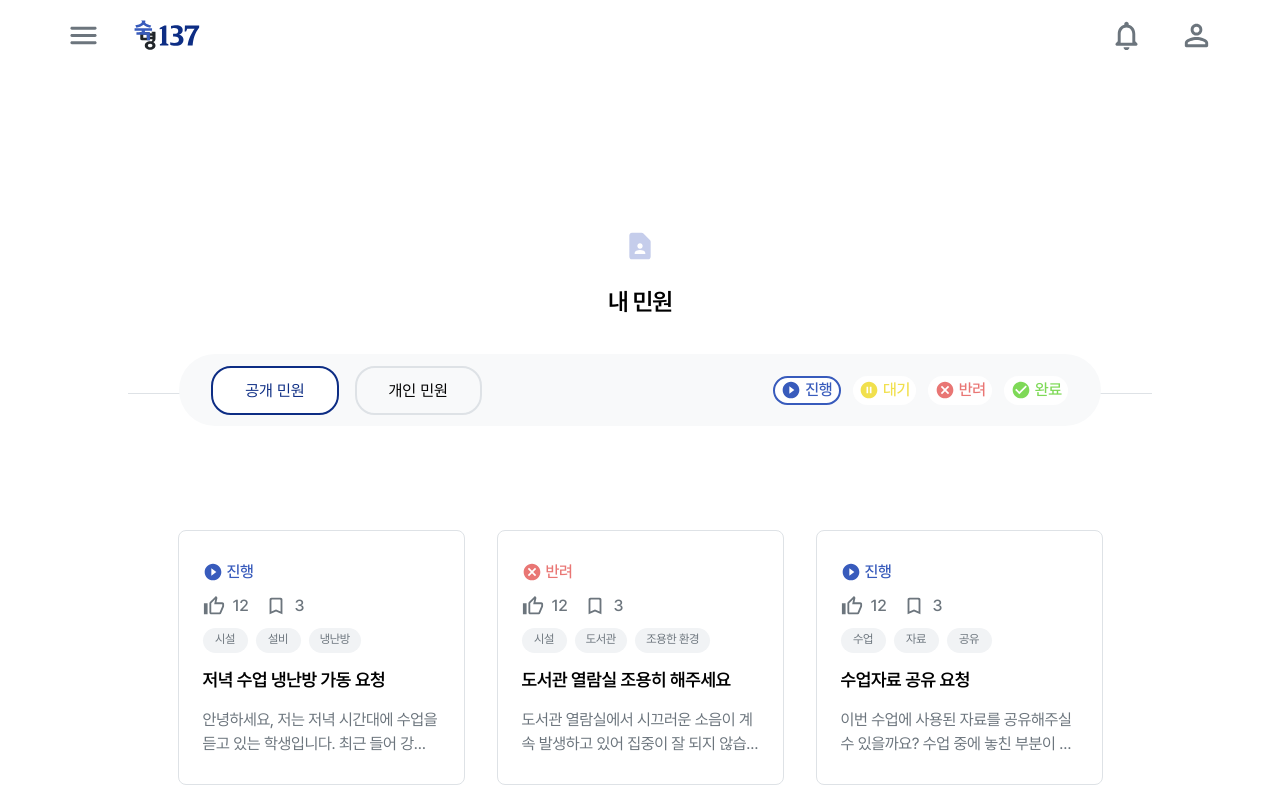
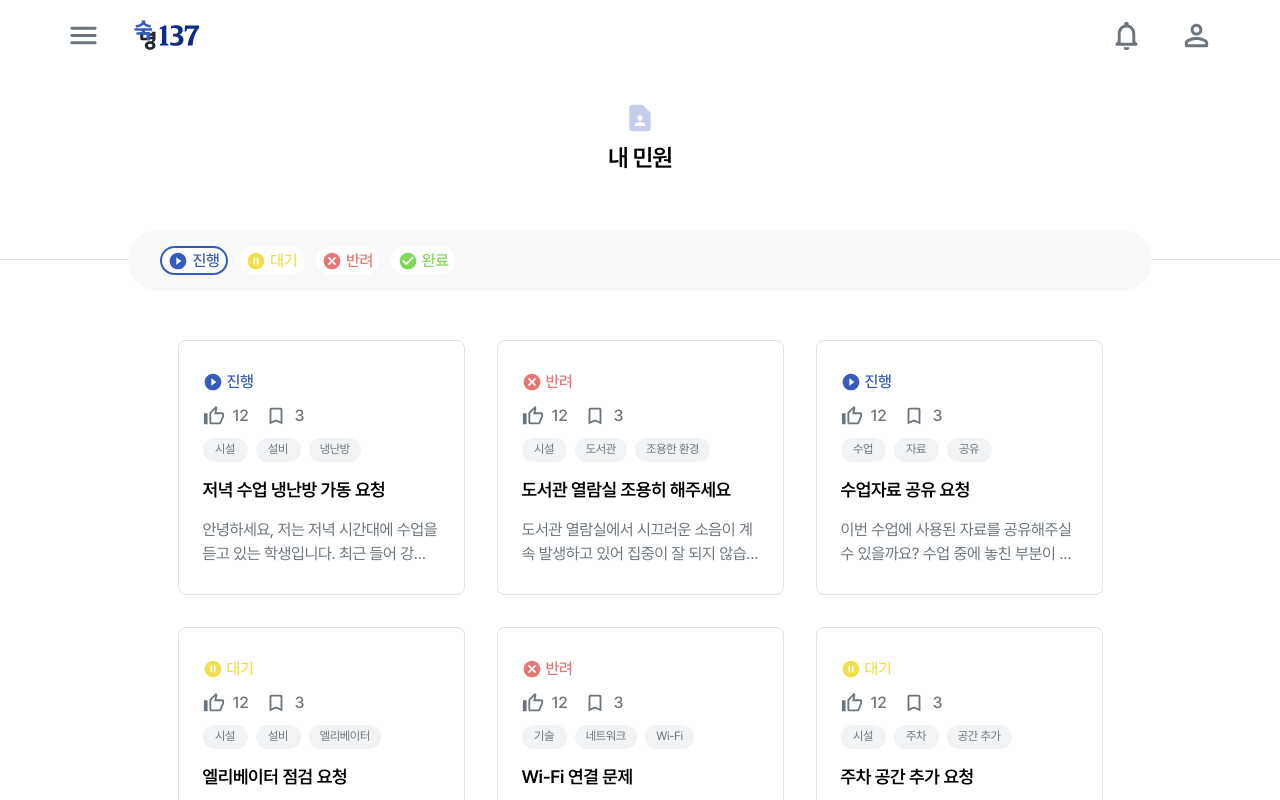
Before and after one commit to waieiches/SM-137-Frontend, a React (Vite) app: page /mypage/my-complaint in a window 1280 px wide. Shown: the top 800 px of the page. Built offline with nearby package versions, Linux system fonts and the light colour scheme.

Commit message:
design : 민원 컴포넌트의 배치를 그리드로 수정하고 요소간의 gap을 조정한다

```diff
--- a/src/pages/my-complaint/Complaint.tsx
+++ b/src/pages/my-complaint/Complaint.tsx
@@ -4,7 +4,6 @@ import { mockData } from "../../mockData";
 import { motion } from "framer-motion";
 import SvgIcon, { SvgIconProps } from "@mui/material/SvgIcon";
 import ContactPageRoundedIcon from "@mui/icons-material/ContactPageRounded";
-import React from "react";
 import FilterBar from "./ComplaintFilterBar";
 
 const Container = styled.div`
@@ -12,45 +11,57 @@ const Container = styled.div`
   flex-direction: column;
   align-items: center;
   width: 100%;
-  margin-top: 3rem;
+  gap: 3rem;
+`;
+
+const TitleContainer = styled.div`
+  display: flex;
+  flex-direction: column;
+  align-items: center;
+  justify-content: center;
 `;
 
 const ComplaintIcon = styled(SvgIcon)<SvgIconProps>`
   color: var(--disabled-primary);
   width: 2rem;
   height: 2rem;
-  margin-top: 7rem;
+  margin-top: 2rem;
 `;
 
 const ComplaintTitle = styled.h2`
-  margin: 1rem 0;
+  color: var(--gray6-black);
 `;
 
-const ComplaintLine = styled.div`
-  width: 100%;
-  height: 1px;
-  background-color: var(--gray3-border);
-  margin: 5% 0 1.5rem;
+const ComplaintContainer = styled.div`
+  display: flex;
+  justify-content: center;
+  align-items: center;
+  border-top: 1px solid var(--gray3-border);
+  padding: 5rem;
+  transform: translateY(-5rem);
+  z-index: 0;
+  width: 100vw;
 `;
 
+//complaint를 시작점부터 배치
 const ComplaintGrid = styled.div`
-  display: flex;
-  flex-wrap: wrap;
+  display: grid;
+  grid-template-columns: repeat(3, 1fr);
   gap: 2rem;
-  justify-content: center;
+  justify-content: start;
 `;
 
 const Complaint = () => {
-  const [isPublic, setIsPublic] = React.useState(true);
-
   return (
     <Container>
+      <TitleContainer>
         <ComplaintIcon component={ContactPageRoundedIcon} />
         <ComplaintTitle>내 민원</ComplaintTitle>
-      <ComplaintLine />
+      </TitleContainer>
 
-      <FilterBar isPublic={isPublic} setIsPublic={setIsPublic} />
+      <FilterBar />
 
+      <ComplaintContainer>
         <ComplaintGrid>
           {mockData.map((item, index) => (
             <motion.div
@@ -63,6 +74,7 @@ const Complaint = () => {
             </motion.div>
           ))}
         </ComplaintGrid>
+      </ComplaintContainer>
     </Container>
   );
 };
--- a/src/pages/my-complaint/ComplaintFilterBar.tsx
+++ b/src/pages/my-complaint/ComplaintFilterBar.tsx
@@ -1,62 +1,20 @@
 import styled from "@emotion/styled";
 import StatusButtonGroup from "../../components/status-button/StatusButtonGroup";
-import React from "react";
 
 const FilterContainer = styled.div`
   display: flex;
   justify-content: space-between;
   align-items: center;
-  width: 90%;
-  height: 4.5rem;
+  width: 100%;
   background-color: var(--gray1-background);
   border-radius: 50rem;
   padding: 1rem 2rem;
-  margin: 1rem auto 1.5rem;
-  transform: translateY(-5rem);
+  z-index: 1;
 `;
 
-const ButtonGroup = styled.div`
-  display: flex;
-  gap: 1rem;
-`;
-
-const PublicPrivateButton = styled.button<{ isSelected: boolean }>`
-  padding: 0.8rem 2rem;
-  border: 2px solid
-    ${(props) => (props.isSelected ? "var(--primary)" : "var(--gray3-border)")};
-  background-color: ${(props) =>
-    props.isSelected ? "var(--white)" : "var(--gray1-background)"};
-  color: ${(props) =>
-    props.isSelected ? "var(--primary)" : "var(--gray5-text)"};
-  border-radius: 20px;
-
-  &:hover {
-    border: 2px solid var(--primary);
-  }
-`;
-
-interface FilterBarProps {
-  isPublic: boolean;
-  setIsPublic: (isPublic: boolean) => void;
-}
-
-const FilterBar: React.FC<FilterBarProps> = ({ isPublic, setIsPublic }) => {
+const FilterBar = () => {
   return (
     <FilterContainer>
-      <ButtonGroup>
-        <PublicPrivateButton
-          isSelected={isPublic}
-          onClick={() => setIsPublic(true)}
-        >
-          공개 민원
-        </PublicPrivateButton>
-        <PublicPrivateButton
-          isSelected={!isPublic}
-          onClick={() => setIsPublic(false)}
-        >
-          개인 민원
-        </PublicPrivateButton>
-      </ButtonGroup>
       <StatusButtonGroup />
     </FilterContainer>
   );
```
Lines whose indentation alone changed are shown as unchanged.
